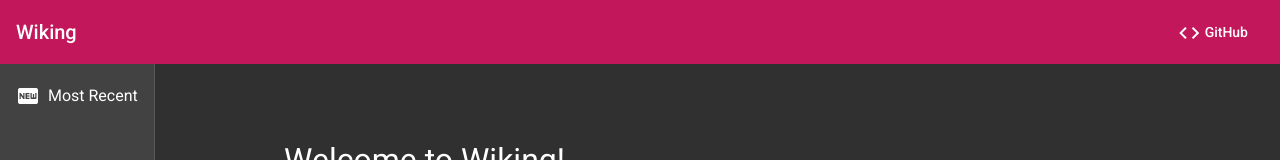
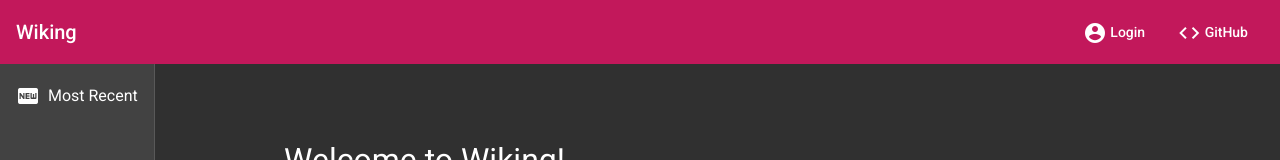
Before and after one commit to alecks/wiking, an Angular app in the folder angular/: page / in a window 1280 px wide. Shown: the top 160 px of the page. Built offline with nearby package versions, Linux system fonts and the light colour scheme.

Commit message:
✨ Add login dialog with loader

```diff
--- a/angular/src/app/app.module.ts
+++ b/angular/src/app/app.module.ts
@@ -1,5 +1,7 @@
 import { BrowserModule } from '@angular/platform-browser';
 import { NgModule } from '@angular/core';
+import { RouterModule, Routes } from '@angular/router';
+import { FormsModule } from '@angular/forms';
 
 import { MatToolbarModule } from '@angular/material/toolbar';
 import { MatIconModule } from '@angular/material/icon';
@@ -8,6 +10,10 @@ import { MatSidenavModule } from '@angular/material/sidenav';
 import { MatButtonModule } from '@angular/material/button';
 import { MatListModule } from '@angular/material/list';
 import { MatSnackBarModule } from '@angular/material/snack-bar';
+import { MatDialogModule } from '@angular/material/dialog';
+import { MatFormFieldModule } from '@angular/material/form-field';
+import { MatInputModule } from '@angular/material/input';
+import { MatProgressBarModule } from '@angular/material/progress-bar'
 
 import { FlexLayoutModule } from '@angular/flex-layout';
 
@@ -15,16 +21,24 @@ import { AppComponent } from './app.component';
 import { BrowserAnimationsModule } from '@angular/platform-browser/animations';
 import { ToolbarComponent } from './toolbar/toolbar.component';
 import { SidenavComponent } from './sidenav/sidenav.component';
+import { LoginComponent } from './login/login.component';
+
+const appRoutes: Routes = []
 
 @NgModule({
   declarations: [
     AppComponent,
     ToolbarComponent,
-    SidenavComponent
+    SidenavComponent,
+    LoginComponent
   ],
   imports: [
     BrowserModule,
     BrowserAnimationsModule,
+    FormsModule,
+    RouterModule.forRoot(
+      appRoutes,
+    ),
 
     MatToolbarModule,
     MatIconModule,
@@ -33,6 +47,10 @@ import { SidenavComponent } from './sidenav/sidenav.component';
     MatButtonModule,
     MatListModule,
     MatSnackBarModule,
+    MatDialogModule,
+    MatFormFieldModule,
+    MatInputModule,
+    MatProgressBarModule,
 
     FlexLayoutModule
   ],
--- /dev/null
+++ b/angular/src/app/login/login.component.html
@@ -0,0 +1,18 @@
+<h1 mat-dialog-title>Login</h1>
+<div mat-dialog-content>
+  <p>Here's to accessing an all-new, intuitive experience.</p>
+  <mat-form-field>
+    <mat-label>Username</mat-label>
+    <input matInput [(ngModel)]="data.username" />
+  </mat-form-field>
+  <div class="spacer"></div>
+  <mat-form-field>
+    <mat-label>Password</mat-label>
+    <input matInput [(ngModel)]="data.password"/>
+  </mat-form-field>
+</div>
+<div mat-dialog-actions>
+  <button mat-button (click)="onSubmit()" cdkFocusInitial>Sign Up</button>
+  <button mat-button (click)="onSubmit()">Login</button>
+  <mat-progress-bar *ngIf="loader" mode="indeterminate"></mat-progress-bar>
+</div>
--- /dev/null
+++ b/angular/src/app/login/login.component.scss
@@ -0,0 +1,7 @@
+.login-card {
+  max-width: 50vw;
+}
+
+.spacer {
+  padding-left: 4vw;
+}
--- /dev/null
+++ b/angular/src/app/login/login.component.ts
@@ -0,0 +1,28 @@
+import { Component, Inject } from '@angular/core';
+import { MAT_DIALOG_DATA, MatDialogRef } from '@angular/material/dialog';
+
+export interface DialogData {
+  username: string;
+  password: string;
+}
+
+@Component({
+  selector: 'app-login',
+  templateUrl: './login.component.html',
+  styleUrls: ['./login.component.scss'],
+})
+export class LoginComponent {
+
+  loader = false;
+
+  constructor(
+    public dialogRef: MatDialogRef<LoginComponent>,
+    @Inject(MAT_DIALOG_DATA) public data: DialogData
+  ) {}
+
+  onSubmit(): void {
+    //this.dialogRef.close();
+    this.loader = true;
+  }
+
+}
--- a/angular/src/app/toolbar/toolbar.component.html
+++ b/angular/src/app/toolbar/toolbar.component.html
@@ -1,7 +1,14 @@
 <mat-toolbar color="primary">
   <span>{{ title }}</span>
   <span class="toolbar-fillrest"></span>
-  <a *ngFor="let button of buttons" href="{{ button.href }}" mat-button>
+  <a
+    *ngFor="let button of buttons"
+    routerLink="{{ button.routerLink }}"
+    routerLinkActive="active"
+    (click)="openLogin()"
+    href="{{ button.href }}"
+    mat-button
+  >
     <mat-icon>{{ button.icon }}</mat-icon> {{ button.name }}
   </a>
 </mat-toolbar>
--- a/angular/src/app/toolbar/toolbar.component.ts
+++ b/angular/src/app/toolbar/toolbar.component.ts
@@ -1,17 +1,31 @@
 import { Component, Input } from '@angular/core';
 import { AppConfiguration } from 'src/configuration';
+import { MatDialog } from '@angular/material/dialog';
+import { LoginComponent } from '../login/login.component';
 
 @Component({
   selector: 'app-toolbar',
   templateUrl: './toolbar.component.html',
-  styleUrls: ['./toolbar.component.scss']
+  styleUrls: ['./toolbar.component.scss'],
 })
 export class ToolbarComponent {
+  @Input() title: string;
+  config = AppConfiguration;
+  username = '';
+  password = '';
 
-  @Input() title: string;
-  config = AppConfiguration
+  // This is static; no need to get from api. Might implement customisation.
+  buttons = [
+    { name: 'Login', icon: 'account_circle', click: 'openLogin()' },
+    { name: 'GitHub', icon: 'code', href: AppConfiguration.githubLink },
+  ];
 
-  // TODO: get from API
-  buttons = [{ name: "GitHub", icon: "code", href: "https://github.com/fjah/wiking" }]
+  constructor(private dialog: MatDialog) {}
 
+  openLogin(): void {
+    const dialogRef = this.dialog.open(LoginComponent, {
+      width: '25rem',
+      data: { username: this.username, password: this.password },
+    });
+  }
 }
--- a/angular/src/index.html
+++ b/angular/src/index.html
@@ -1,6 +1,7 @@
 <!doctype html>
 <html lang="en">
 <head>
+  <base href="/">
   <meta charset="utf-8">
   <title>Wiking</title>
   <base href="/">
```
Also changed, not shown: 1 other file (tests, documents, lock files or other folders).
